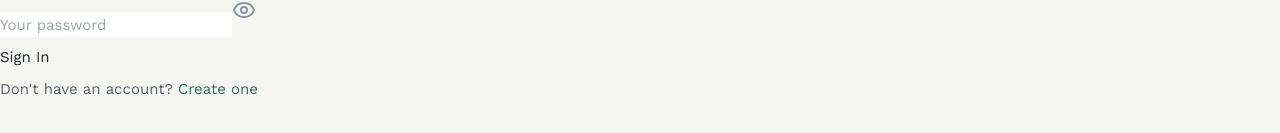
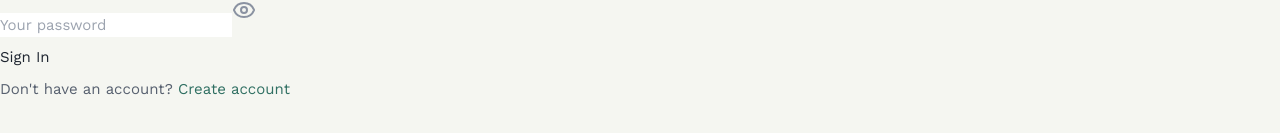
Before and after one commit to yandamurividyasagar-dev/Doubt_Solver_Platform, a React (Vite) app in the folder client/: page /login in a window 1280 px wide. Shown: the part 167-300 px from the top of the page. Built offline with nearby package versions, Linux system fonts and the light colour scheme.

Commit message:
adding features to navbar

```diff
--- a/client/src/pages/Login.jsx
+++ b/client/src/pages/Login.jsx
@@ -96,7 +96,7 @@ export default function Login() {
           <p className="text-center text-sm mt-5" style={{ color: 'var(--ink-soft)' }}>
             Don't have an account?{' '}
             <Link to="/register" className="font-medium" style={{ color: 'var(--study-teal)' }}>
-              Create one
+              Create account
             </Link>
           </p>
         </div>
```
